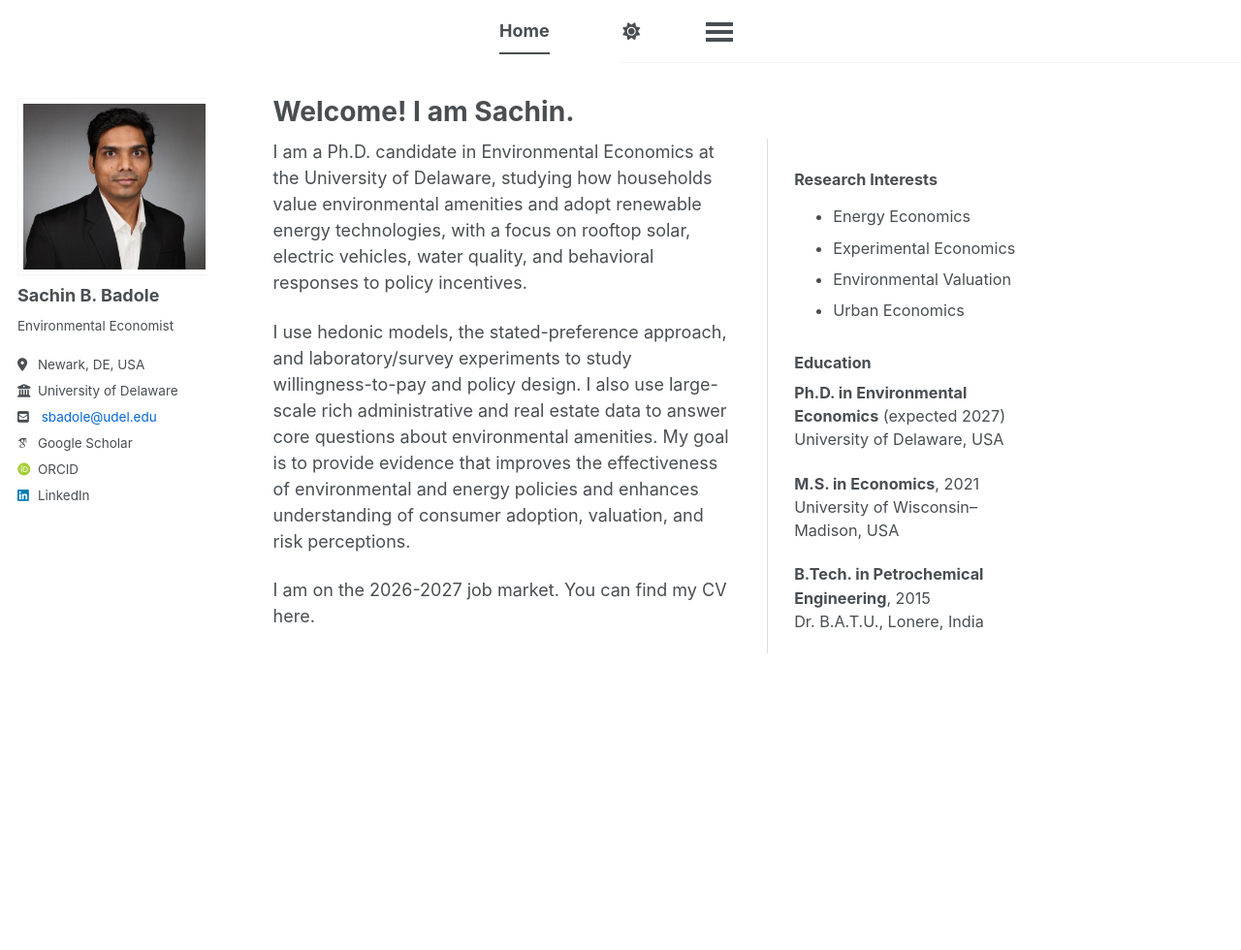
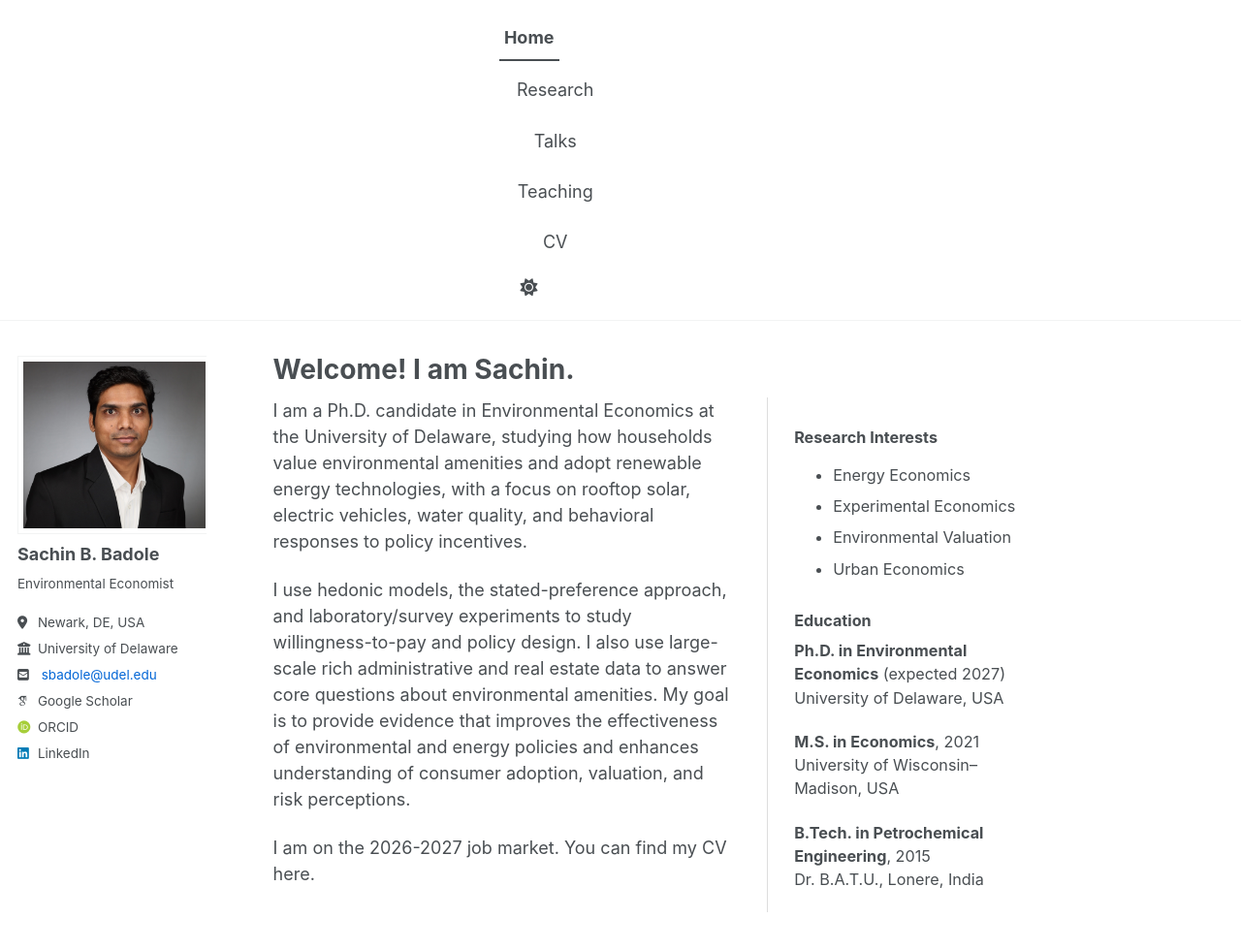
Before and after one commit to sachin-b-badole/sachin-b-badole.github.io, a Jekyll site: the page built from _pages/about.md, in a window 1280 px wide and 1022 px high. Shown: the top 980 px of the window at 97% size. Built offline with Jekyll 4.4.1, drawn with Linux system fonts in a browser that asks for light colours; some web fonts are replaced; a script bundle is joined from its source files by our own code; library files that are not in the unit come from our copies.

Commit message:
Update custom.css

```diff
--- a/assets/css/custom.css
+++ b/assets/css/custom.css
@@ -111,35 +111,24 @@ img {
 }
 
 
-/* Center the entire masthead (site title + nav menu) */
+/* Always show nav vertically (no hamburger) on desktop */
+.masthead__menu {
+  display: block !important;
+}
+
+.masthead__menu-item {
+  display: block !important;
+  text-align: center !important;
+  margin: 0.4rem 0 !important;
+}
+
 .masthead__inner-wrap {
   display: flex !important;
+  flex-direction: column !important;
   justify-content: center !important;
   align-items: center !important;
-  flex-wrap: wrap !important;
 }
 
-/* Unfloat navigation so it can center */
-.masthead__menu {
-  float: none !important;
-}
-
-/* Slight balance spacing for menu items */
-.masthead__menu-item {
-  margin: 0 0.75rem !important;
-}
-
-/* Center site title text */
-.site-title {
-  margin: 0 1.25rem !important;
-  padding: 0 !important;
-  text-align: center !important;
-}
-
-/* Remove default left alignment behavior */
-.masthead {
-  text-align: center !important;
-}
 
 
 
```
